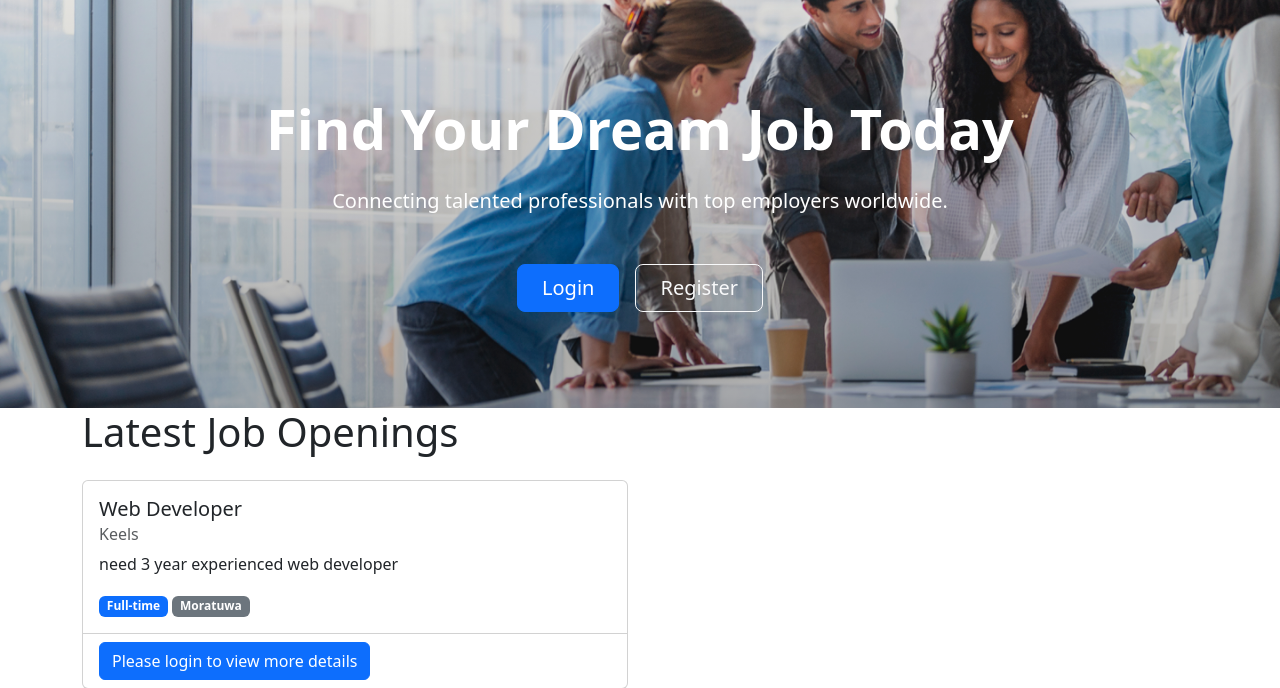
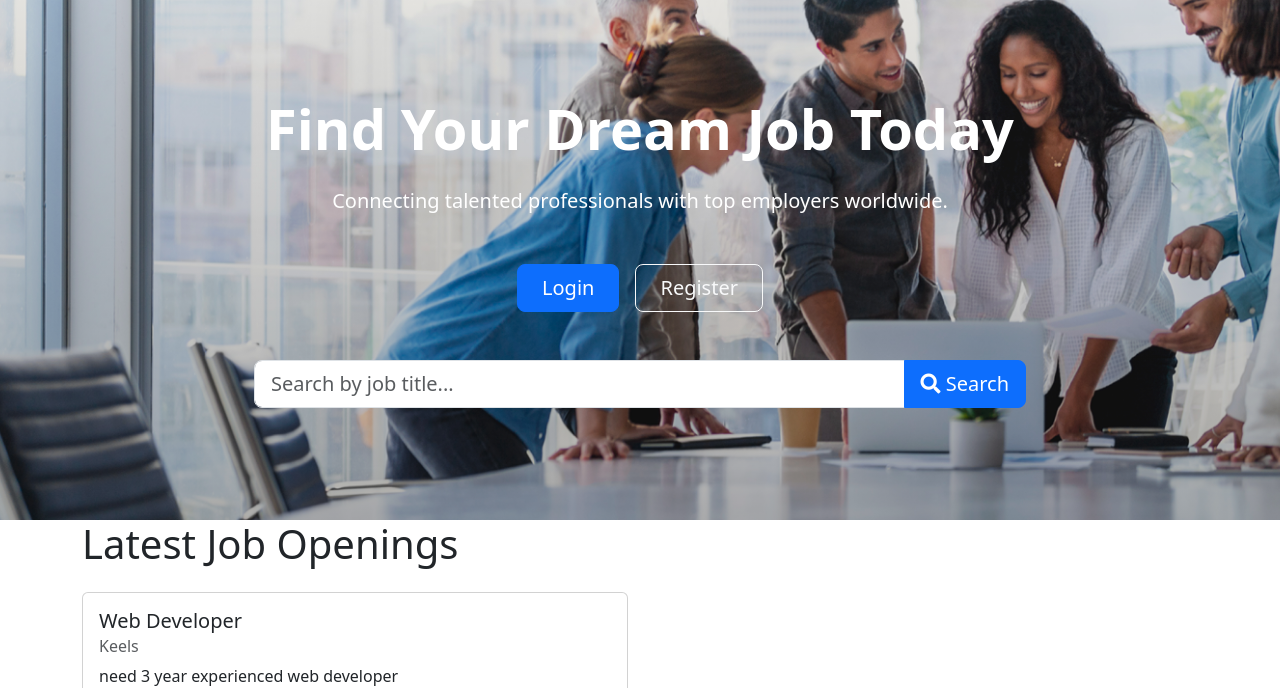
Before and after one commit to PrageethHarshana2002/job_portal, a Django app: page / in a window 1280 px wide. Shown: the part 96-784 px from the top of the page. Run offline with Django 5.2, Linux system fonts and the light colour scheme; data comes from the database, SQL or seed files in the repository.

Commit message:
Added a search bar to Home page

```diff
--- a/jobportal/jobs/templates/jobs/home.html
+++ b/jobportal/jobs/templates/jobs/home.html
@@ -25,6 +25,25 @@
                 <a href="{% url 'register' %}" class="btn btn-outline-light btn-lg px-4">Register</a>
             </div>
             {% endif %}
+            <br>
+            <br>
+            <!-- Job Search Form -->
+            <div class="row justify-content-center">
+                <div class="col-md-8">
+                    <form method="GET" action="{% url 'home' %}#job-openings" class="search-form">
+                        <div class="input-group mb-3">
+                            <input type="text"
+                                   class="form-control form-control-lg"
+                                   name="q"
+                                   placeholder="Search by job title..."
+                                   value="{{ request.GET.q }}">
+                            <button class="btn btn-primary btn-lg" type="submit">
+                                <i class="fas fa-search"></i> Search
+                            </button>
+                        </div>
+                    </form>
+                </div>
+            </div>
         </div>
     </div>
 </section>
```
